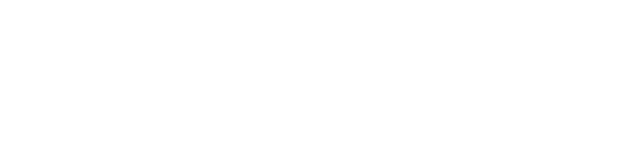
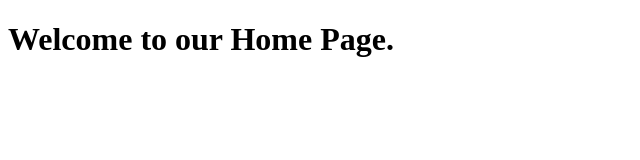
Before and after one commit to kerimSD/test, a plain HTML site: page home.html in a window 1280 px wide. Shown: the whole page, without its empty margins (0-640 px from the left). Drawn offline with Linux system fonts and the light colour scheme.

Commit message:
surname input added to index and home page updated

```diff
--- a/home.html
+++ b/home.html
@@ -6,6 +6,8 @@
   <title>Home Page</title>
 </head>
 <body>
-
+  <div>
+    <h1>Welcome to our Home Page.</h1>
+  </div>
 </body>
 </html>
```
Also changed, not shown: index.html (+4 -0 lines).
